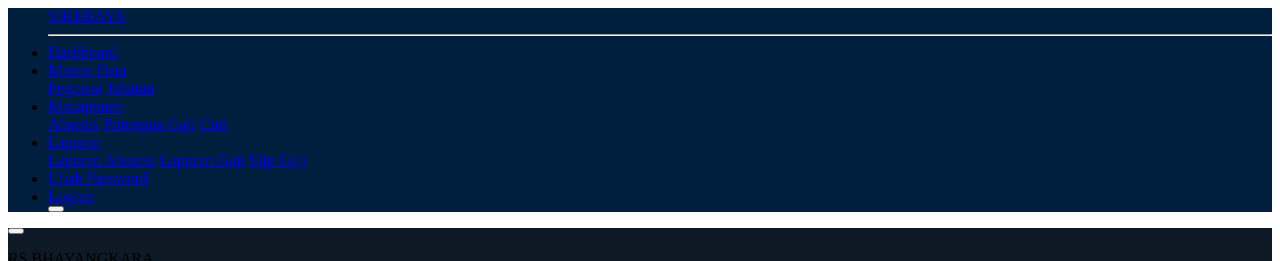
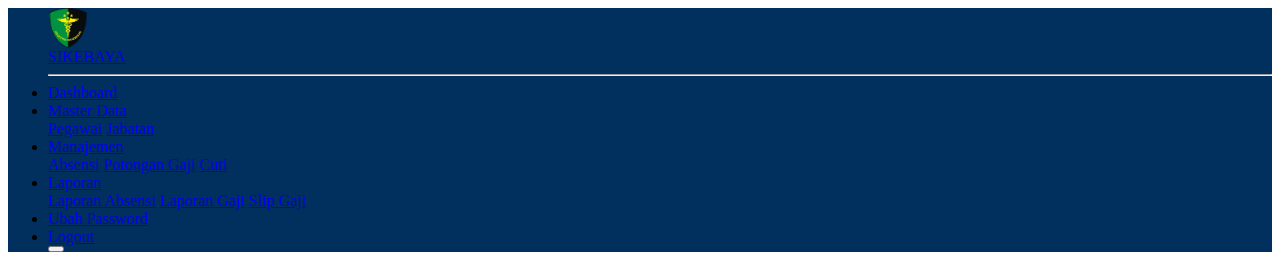
Before and after one commit to maqhfirahz/sikebaya, a CodeIgniter app: the page made by application/views/templates_admin/sidebar.php in a window 1280 px wide. Shown: the top 261 px of the page. Run offline with CodeIgniter, Linux system fonts and the light colour scheme.

Commit message:
perubahan sidebar

```diff
--- a/application/config/config.php
+++ b/application/config/config.php
@@ -23,7 +23,7 @@ defined('BASEPATH') OR exit('No direct script access allowed');
 | a PHP script and you can easily do that on your own.
 |
 */
-$config['base_url'] = 'http://localhost/kepegawaian5/';
+$config['base_url'] = 'http://localhost/sikebaya/';
 
 /*
 |--------------------------------------------------------------------------
--- a/application/views/form_login.php
+++ b/application/views/form_login.php
@@ -134,11 +134,11 @@
 <body>
 
   <!-- Logo kiri & kanan -->
-  <img src="<?= base_url('assets/logo2.png'); ?>" alt="Logo Kiri" class="corner-logo logo-left">
+  <img src="<?= base_url('assets/polda.png'); ?>" alt="Logo Kiri" class="corner-logo logo-left">
   <img src="<?= base_url('assets/logo1.png'); ?>" alt="Logo Kanan" class="corner-logo logo-right">
 
   <div class="login-container">
-    <img src="<?= base_url('assets/maskot3.png'); ?>" alt="Maskot" class="maskot-img">
+    <img src="<?= base_url('assets/Maskot.png'); ?>" alt="Maskot" class="maskot-img">
     <div class="system-title">SIKEBAYA</div>
     <div class="sub-title">Sistem Informasi Kepegawaian Bhayangkara</div>
 
--- a/application/views/templates_admin/sidebar.php
+++ b/application/views/templates_admin/sidebar.php
@@ -4,10 +4,13 @@
     <div id="wrapper">
 
         <!-- Sidebar -->
-        <ul class="navbar-nav sidebar sidebar-dark accordion" id="accordionSidebar" style="background-color: #001f3f;">
+        <ul class="navbar-nav sidebar sidebar-dark accordion" id="accordionSidebar" style="background-color:rgb(1, 47, 94);">
 
             <!-- Sidebar - Brand -->
             <a class="sidebar-brand d-flex align-items-center justify-content-center" href="<?php echo base_url('admin/dashboard') ?>">
+                <div class="sidebar-brand-icon">
+                    <img src="<?php echo base_url('assets/biddokes.png') ?>" alt="Logo RS" style="height: 40px;">
+                </div>
                 <div class="sidebar-brand-text mx-3 text-white">SIKEBAYA</div>
             </a>
 
@@ -23,9 +26,9 @@
 
             <!-- Master Data -->
             <li class="nav-item">
-                <a class="nav-link collapsed text-white" href="#" data-toggle="collapse" data-target="#collapseTwo"
+                <a class="nav-link collapsed" href="#" data-toggle="collapse" data-target="#collapseTwo"
                     aria-expanded="true" aria-controls="collapseTwo">
-                    <i class="fas fa-fw fa-database text-white"></i>
+                    <i class="fas fa-fw fa-database"></i>
                     <span>Master Data</span>
                 </a>
                 <div id="collapseTwo" class="collapse" aria-labelledby="headingTwo" data-parent="#accordionSidebar">
@@ -38,9 +41,9 @@
 
             <!-- Manajemen -->
             <li class="nav-item">
-                <a class="nav-link collapsed text-white" href="#" data-toggle="collapse" data-target="#collapseUtilities"
+                <a class="nav-link collapsed" href="#" data-toggle="collapse" data-target="#collapseUtilities"
                     aria-expanded="true" aria-controls="collapseUtilities">
-                    <i class="fas fa-fw fa-money-check text-white"></i>
+                    <i class="fas fa-fw fa-money-check"></i>
                     <span>Manajemen</span>
                 </a>
                 <div id="collapseUtilities" class="collapse" aria-labelledby="headingUtilities"
@@ -55,9 +58,9 @@
 
             <!-- Laporan -->
             <li class="nav-item">
-                <a class="nav-link collapsed text-white" href="#" data-toggle="collapse" data-target="#collapsePages"
+                <a class="nav-link collapsed" href="#" data-toggle="collapse" data-target="#collapsePages"
                     aria-expanded="true" aria-controls="collapsePages">
-                    <i class="fas fa-fw fa-receipt text-white"></i>
+                    <i class="fas fa-fw fa-receipt"></i>
                     <span>Laporan</span>
                 </a>
                 <div id="collapsePages" class="collapse" aria-labelledby="headingPages" data-parent="#accordionSidebar">
@@ -71,15 +74,15 @@
 
             <!-- Ubah Password -->
             <li class="nav-item">
-                <a class="nav-link text-white" href="<?php echo base_url('gantiPassword')?>">
-                    <i class="fas fa-fw fa-lock text-white"></i>
+                <a class="nav-link" href="<?php echo base_url('gantiPassword')?>">
+                    <i class="fas fa-fw fa-lock"></i>
                     <span>Ubah Password</span></a>
             </li>
 
             <!-- Logout -->
             <li class="nav-item">
-                <a class="nav-link text-white" href="<?php echo base_url('welcome/logout')?>">
-                    <i class="fas fa-fw fa-sign-out-alt text-white"></i>
+                <a class="nav-link" href="<?php echo base_url('welcome/logout')?>">
+                    <i class="fas fa-fw fa-sign-out-alt"></i>
                     <span>Logout</span></a>
             </li>
 
```
Also changed, not shown: application/controllers/gantiPassword.php (+36 -7 lines), application/views/templates_pegawai/sidebar.php (+17 -13 lines), assets/Maskot1.png (deleted), assets/biddokes.png (added), assets/img/makpi.png (added), assets/img/rara.png (added), assets/maskot3.png (deleted), assets/polda.jpg (deleted), assets/polda.png (added).
